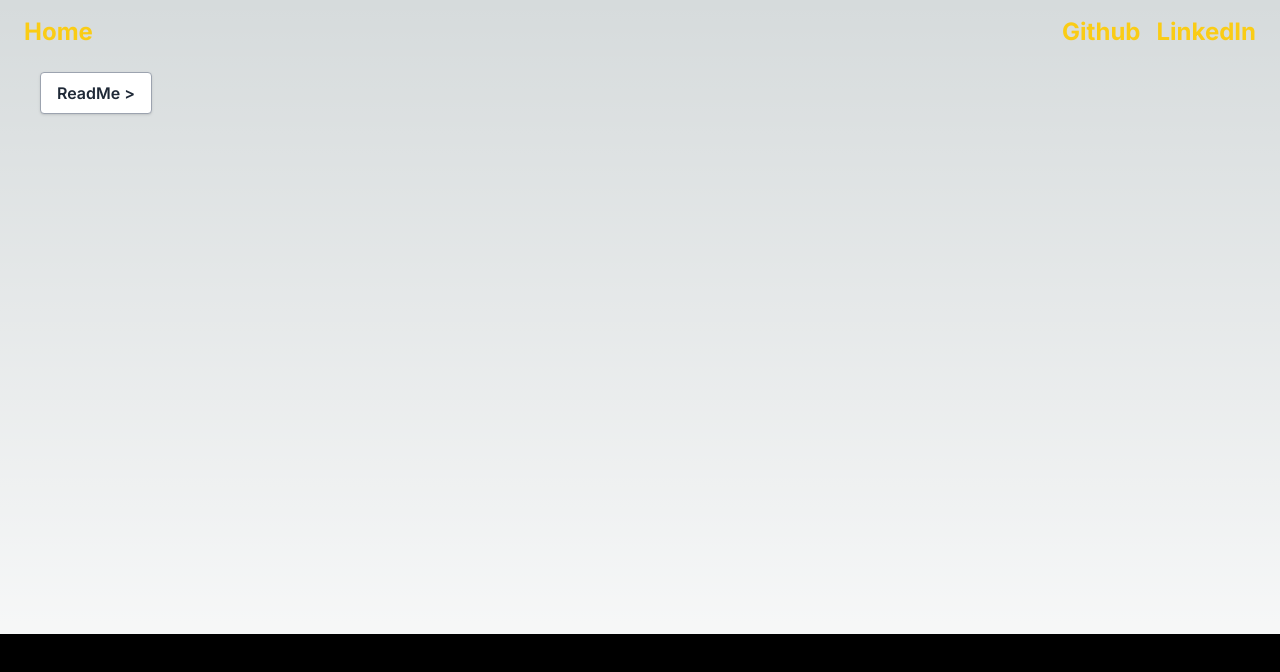
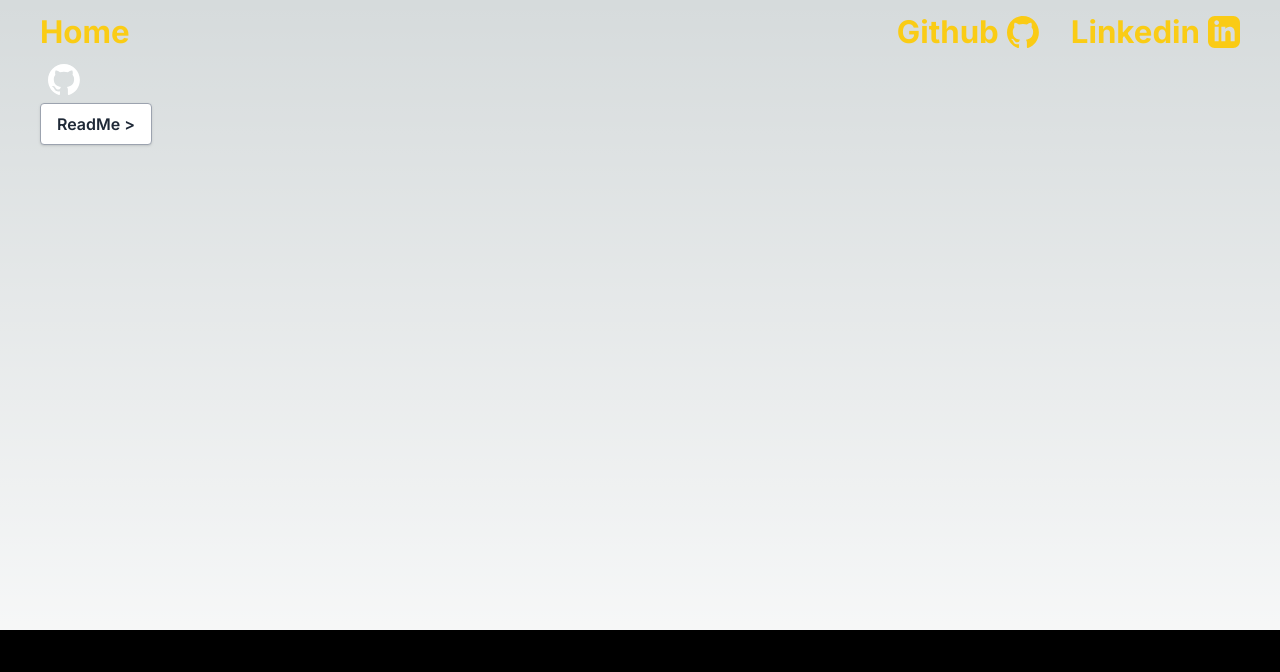
Before and after one commit to sollambert/next-portfolio, a Next.js app: page /projects/1 in a window 1280 px wide. Shown: the top 672 px of the page. Built offline with nearby package versions, Linux system fonts and the light colour scheme; what tailwindcss-animation-delay would draw is missing.

Commit message:
added breakpoints and styling throughout various places. abstracted urls in certain areas. added svg graphics for linkedin and github

```diff
--- a/app/projects/[slug]/page.tsx
+++ b/app/projects/[slug]/page.tsx
@@ -2,40 +2,52 @@
 
 import Readme from "@/components/Readme";
 import CloudQuest from "@/components/ProjectHeaders/CloudQuest";
-import { githubRawUrl } from "@/lib/constants";
+import { githubUrl, githubRawUrl } from "@/lib/constants";
 import { useState } from "react";
+import Link from "next/link";
+import Image from "next/image";
 
 export default function ProjectPage({ params }: { params: { slug: string } }) {
-    const url = `${githubRawUrl}${params.slug}/main/README.md`
+
+    const projectUrl = `${githubUrl}${params.slug}`
+    const readmeUrl = `${githubRawUrl}${params.slug}/main/README.md`
     const [readmeView, setReadmeView] = useState(false);
     const extraInfo = (slug: string) => {
         switch (slug) {
             case 'cloud-quest':
                 return (
-                    <CloudQuest />
+                    {name: "CloudQuest", cb: <CloudQuest />}
                 )
             case 'dnd-buddy':
                 return (
-                    <>
-                        D&D-Buddy
-                    </>
+                    {name: "D&D Buddy", cb: undefined}
                 )
             case 'omi-live':
                 return (
-                    <>
-                        Omi-Live
-                    </>
+                    {name: "Omi Live", cb: undefined}
                 )
             default:
                 <></>
         }
     }
 
-    // ts-expect-error Async Server Component
     return (
         <>
             <div className="ml-10 mr-10">
-                {extraInfo(params.slug)}
+                <Link className="flex flex-row items-center space-between" href={projectUrl}>
+                    <div className="text-3xl font-bold mr-2">
+                        {extraInfo(params.slug)?.name}
+                    </div>
+                    <Image
+                        src="/github-mark-white.svg"
+                        alt="Github-logo"
+                        // className="dark:invert"
+                        width={32}
+                        height={24}
+                        priority
+                    />
+                </Link>
+                {extraInfo(params.slug)?.cb}
             </div>
             <div className="ml-10 mr-10 mt-2">
                 {readmeView ?
@@ -45,7 +57,7 @@ export default function ProjectPage({ params }: { params: { slug: string } }) {
                             onClick={() => setReadmeView(!readmeView)}>
                             ReadMe v
                         </button>
-                        <Readme url={url} />
+                        <Readme url={readmeUrl} />
                     </>
                     :
                     <button
--- a/components/Demos/P5VideoConverter.tsx
+++ b/components/Demos/P5VideoConverter.tsx
@@ -47,12 +47,12 @@ export default function P5VideoConverter() {
     }
 
     return (
-        <>
+        <div className="self-center">
             {window != undefined &&
                 <ReactP5Wrapper sketch={sketch} />
             }
-            <pre id="ascii-pre" style={{lineHeight: ".5em"}}>
+            <pre id="ascii-pre" className="xs: text-xxs sm:text-xs lg:text-sm xl:text-base"  style={{lineHeight: ".5em"}}>
             </pre>
-        </>
+        </div>
     )
 }
--- a/components/FooterLink.tsx
+++ b/components/FooterLink.tsx
@@ -20,7 +20,7 @@ export default function FooterLink(props: Props) {
                     -&gt;
                 </span>
             </h2>
-            <p className={`m-0 max-w-[30ch] text-sm opacity-50 hidden md:flex`}>
+            <p className={`m-0 max-w-[30ch] text-sm opacity-50 hidden md:flex md:text-left`}>
                 {props.description}
             </p>
         </Link>
--- a/components/Header.tsx
+++ b/components/Header.tsx
@@ -1,19 +1,43 @@
 import { githubUrl, linkedinUrl } from "@/lib/constants";
 import HeaderLink from "./HeaderLink";
+import Image from "next/image";
 
 export default function Header() {
     return (
         <header className="border-white border-solid h-16 w-screen flex items-center justify-between text-yellow-400 text-2xl font-bold p-6">
             <div>
-                <HeaderLink url="/">Home</HeaderLink>
+                <HeaderLink url="/">
+                    Home
+                </HeaderLink>
             </div>
-            <div>
-                <span className="mr-4">
-                    <HeaderLink url={githubUrl}>Github</HeaderLink>
-                </span>
-                <span>
-                    <HeaderLink url={linkedinUrl}>LinkedIn</HeaderLink>
-                </span>
+            <div className="flex flex-row">
+                <HeaderLink url={githubUrl}>
+                    <div className="text-3xl font-bold mr-2 hidden md:flex">
+                        Github
+                    </div>
+                    <Image
+                        src="/github-mark-white.svg"
+                        alt="Github-logo"
+                        // className="dark:invert"
+                        width={32}
+                        height={24}
+                        style={{ filter: "invert(8%) sepia(15%) saturate(4420%) hue-rotate(346deg) brightness(100%) contrast(96%)" }}
+                        priority
+                    />
+                </HeaderLink>
+                <HeaderLink url={linkedinUrl}>
+                    <div className="text-3xl font-bold mr-2 hidden md:flex">
+                        Linkedin
+                    </div>
+                    <Image
+                        src="/linkedin-black.svg"
+                        alt="Github-logo"
+                        // className="dark:invert"
+                        width={32}
+                        height={24}
+                        style={{ filter: "invert(92%) sepia(15%) saturate(4420%) hue-rotate(346deg) brightness(100%) contrast(96%)" }}
+                        priority
+                    /></HeaderLink>
             </div>
         </header>
     )
--- a/components/HeaderLink.tsx
+++ b/components/HeaderLink.tsx
@@ -8,6 +8,8 @@ type Props = {
 
 export default function HeaderLink(props : React.PropsWithChildren<Props>) {
     return (
-        <Link href={props.url}>{props.children}</Link>
+        <div className="text-3xl font-bold mr-4 ml-4">
+            <Link className="flex flex-row items-center space-between" href={props.url}>{props.children}</Link>
+        </div>
     )
 }
--- a/components/ProjectHeaders/CloudQuest.tsx
+++ b/components/ProjectHeaders/CloudQuest.tsx
@@ -1,6 +1,7 @@
 'use client'
 
 import CloudQuestDocsPage from "@/app/docs/cloud-quest/page";
+import { cloudQuestUrl } from "@/lib/constants";
 import { useState } from "react";
 import Link from "next/link";
 
@@ -13,13 +14,10 @@ export default function CloudQuest() {
     }
 
     return (
-        <>
-            <h1 className="text-6xl" style={{ color: "#92F84D" }}>
-                Cloud-Quest
-            </h1>
+        <div>
             <div>
                 <Link
-                    href={"https://cloudquest.sollambert.com"}
+                    href={cloudQuestUrl}
                     className="group rounded-lg border border-transparent transition-colors hover:border-gray-300 hover:bg-gray-100 hover:dark:border-neutral-700 hover:dark:bg-neutral-800/30"
                     target="_blank"
                     rel="noopener noreferrer"
@@ -33,6 +31,6 @@ export default function CloudQuest() {
                 className="bg-white hover:bg-gray-100 text-gray-800 font-semibold py-2 px-4 border border-gray-400 rounded shadow mt-2"
                 onClick={() => viewDocs()}>Game Editor Documentation {docsView ? 'v' : '>'}</button>
             {docsView ? <CloudQuestDocsPage /> : ''}
-        </>
+        </div>
     )
 }
--- a/lib/constants.ts
+++ b/lib/constants.ts
@@ -1,3 +1,4 @@
 export const githubRawUrl: string = `https://raw.githubusercontent.com/sollambert/`;
 export const githubUrl: string = `https://github.com/sollambert/`;
 export const linkedinUrl: string = `https://www.linkedin.com/in/sollambert/`
+export const cloudQuestUrl: string = `https://cloudquest.sollambert.com`;
--- a/tailwind.config.js
+++ b/tailwind.config.js
@@ -6,6 +6,17 @@ module.exports = {
     './app/**/*.{js,ts,jsx,tsx,mdx}',
   ],
   theme: {
+    fontSize: {
+      xxs: '0.3rem',
+      xs: '0.5rem',
+      sm: '0.8rem',
+      base: '1rem',
+      xl: '1.25rem',
+      '2xl': '1.563rem',
+      '3xl': '1.953rem',
+      '4xl': '2.441rem',
+      '5xl': '3.052rem',
+    },
     extend: {
       backgroundImage: {
         'gradient-radial': 'radial-gradient(var(--tw-gradient-stops))',
```
Also changed, not shown: public/github-mark-white.svg (added), public/linkedin-black.svg (added).
